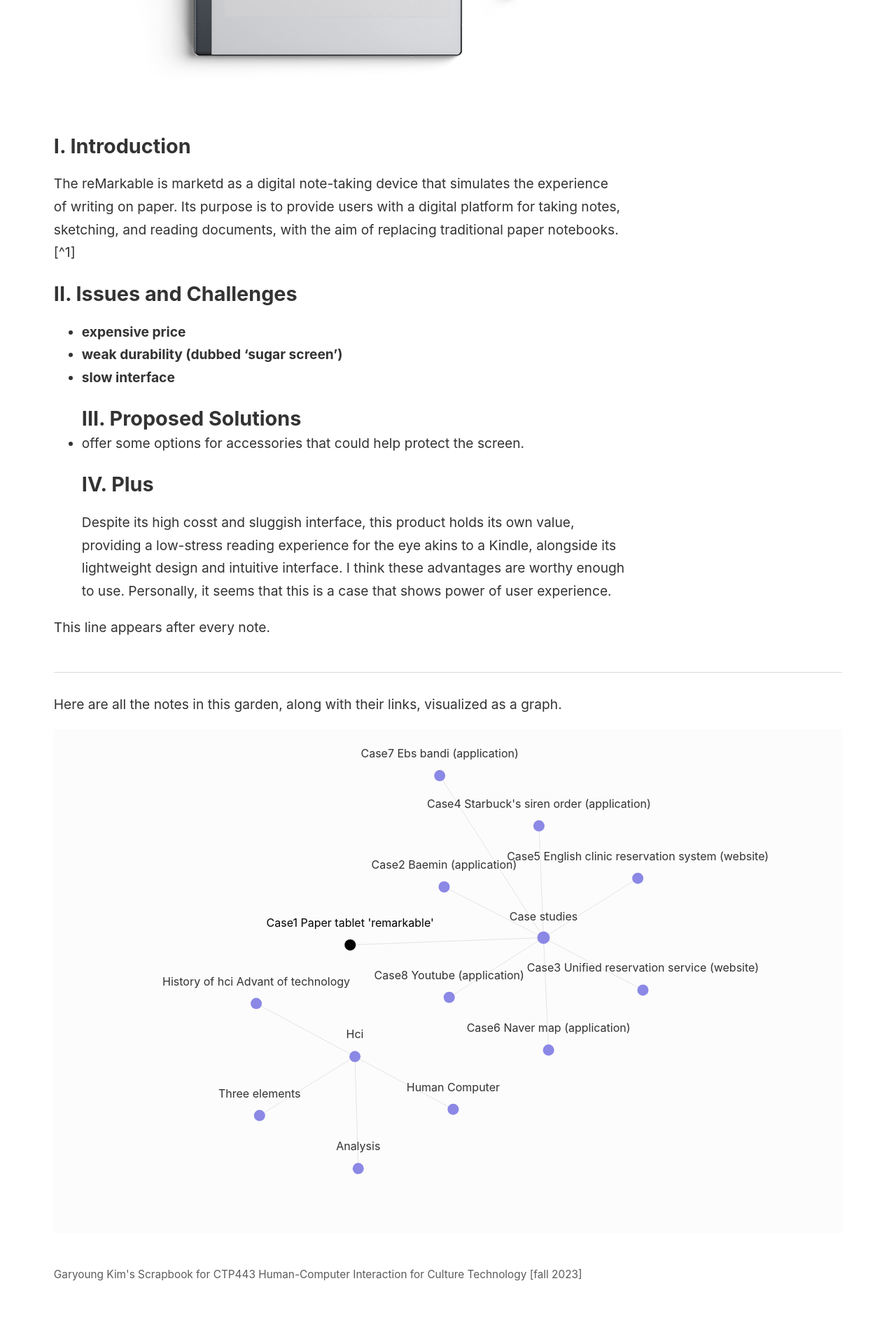
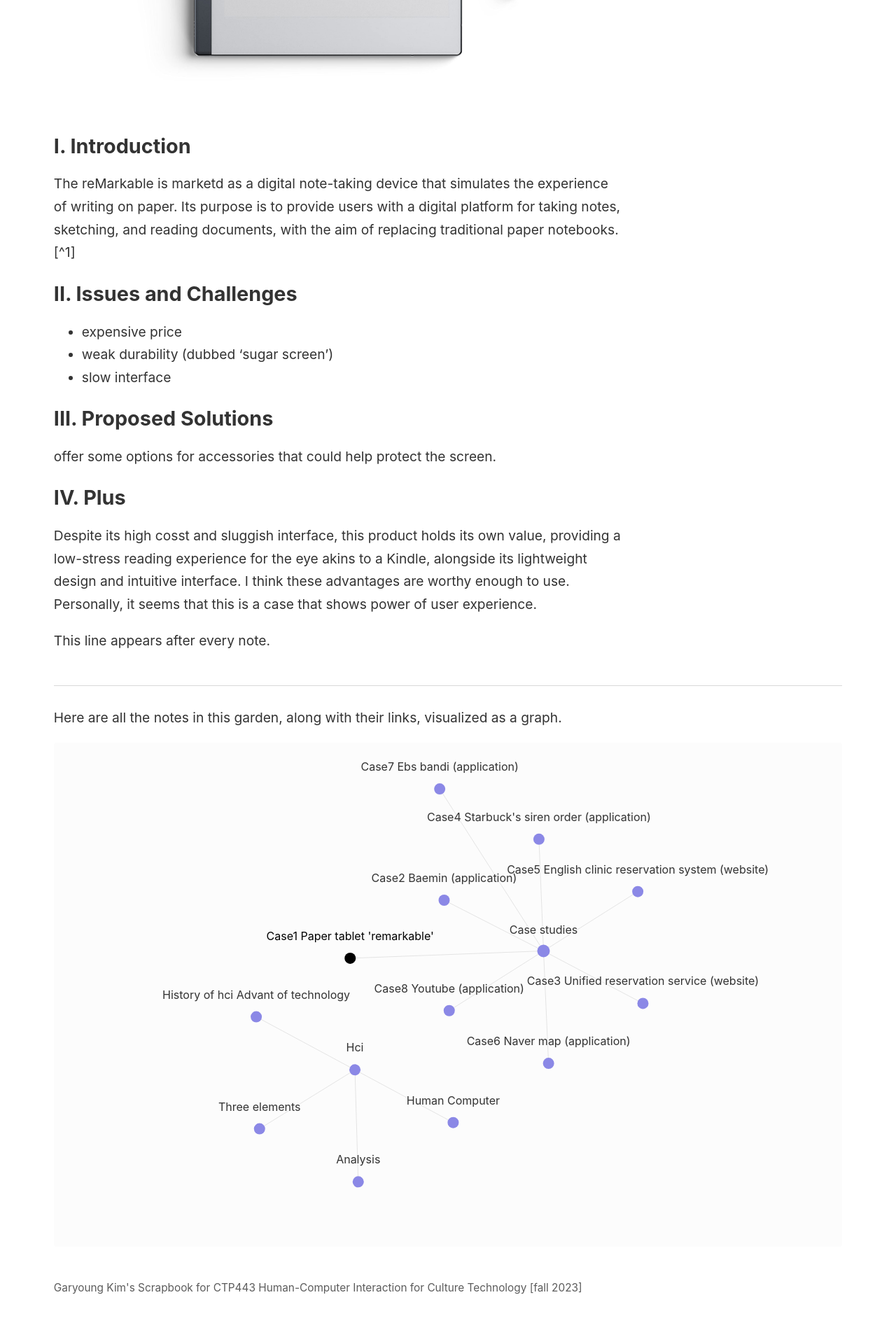
Before and after one commit to grkim1507/scrapingHCI, a Jekyll site: the page built from _notes/HCI_GRK/CASE1-Paper tablet 'reMarkable'.md, in a window 1280 px wide. Shown: the part 785-2705 px from the top of the page at 70% size. Built offline with Jekyll 4.4.1, drawn with Linux system fonts in a browser that asks for light colours.

```diff
--- a/_notes/HCI_GRK/CASE1-Paper tablet 'reMarkable'.md
+++ b/_notes/HCI_GRK/CASE1-Paper tablet 'reMarkable'.md
@@ -2,10 +2,11 @@
 ## I. Introduction
 The reMarkable is marketd as a digital note-taking device that simulates the experience of writing on paper. Its purpose is to provide users with a digital platform for taking notes, sketching, and reading documents, with the aim of replacing traditional paper notebooks.[^1]
 ## II. Issues and Challenges
-- **expensive price**
-- **weak durability (dubbed 'sugar screen')**
-- **slow interface**
+- expensive price
+- weak durability (dubbed 'sugar screen')
+- slow interface
+
 ## III. Proposed Solutions
--  offer some options for accessories that could help protect the screen.
+offer some options for accessories that could help protect the screen.
 ## IV. Plus
 Despite its high cosst and sluggish interface, this product holds its own value, providing a low-stress reading experience for the eye akins to a Kindle, alongside its lightweight design and intuitive interface. I think these advantages are worthy enough to use. Personally, it seems that this is a case that shows power of user experience.
```
